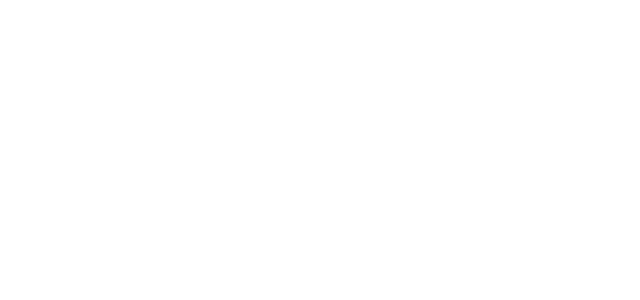
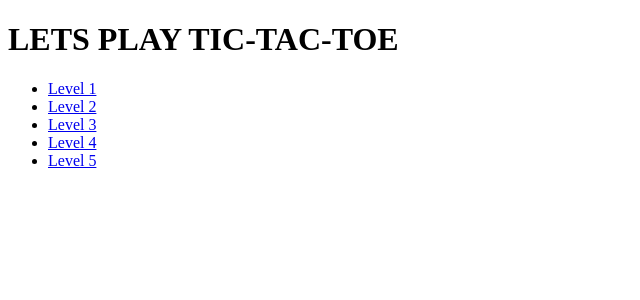
Before and after one commit to surajyadav1108/tic-tac, an Angular app: page / in a window 1280 px wide. Shown: the top 300 px of the page, without its empty margins (0-640 px from the left). Built offline with nearby package versions, Linux system fonts and the light colour scheme.

Commit message:
Update app.component.html

```diff
--- a/src/app/app.component.html
+++ b/src/app/app.component.html
@@ -1,3 +1,12 @@
+<h1>LETS PLAY TIC-TAC-TOE</h1>
 
 
+<ul>
+    <li><a routerLink="level1" >Level 1</a></li>
+    <li><a routerLink="level2" >Level 2</a></li>
+    <li><a routerLink="level3" >Level 3</a></li>
+    <li><a routerLink="level4" >Level 4</a></li>
+    <li><a routerLink="level5" >Level 5</a></li>
+</ul>
+
 <router-outlet></router-outlet>
```
